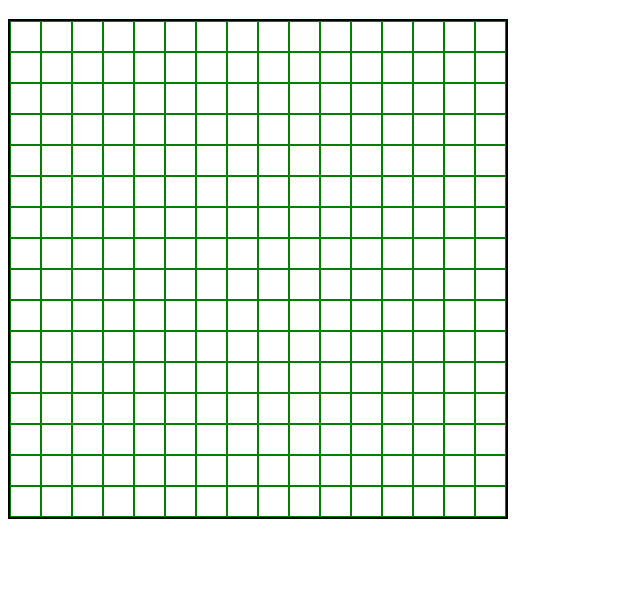
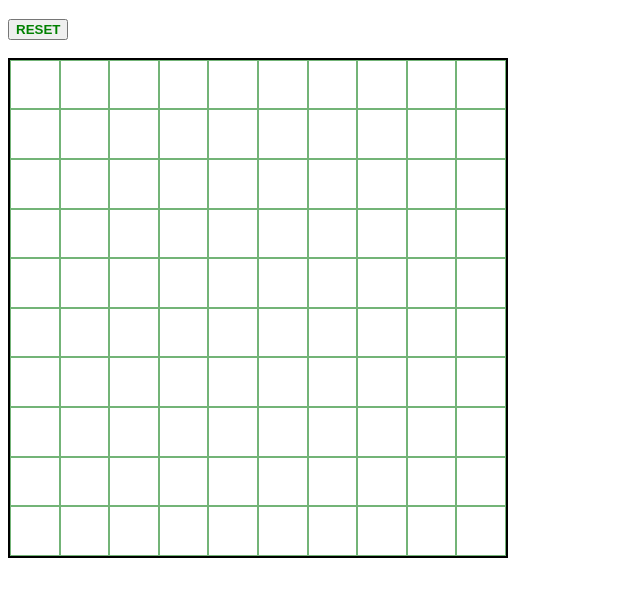
Before and after one commit to L3r05a/Etch-a-Sketch, a plain HTML site: page index.html in a window 1280 px wide. Shown: the part 61-658 px from the top of the page, without its empty margins (0-640 px from the left). Drawn offline with Linux system fonts and the light colour scheme.

Commit message:
Add hover and reset functionality

```diff
--- a/index.html
+++ b/index.html
@@ -11,7 +11,12 @@
 
     <h1>Hetch-a-Sketch</h1>
 
+    <button class="reset" type="button">RESET</button>
+<br><br>
+
     <div class="container"></div>
+
+
 
 </body>
 </html>
--- a/script.js
+++ b/script.js
@@ -1,16 +1,51 @@
 const container = document.querySelector('.container');
 
+const button = document.querySelector('button');
 
-for (let n = 0; n < 16; n++){
+let value =  10;
+
+function eAS(value){
+
+
+
+for (let n = 0; n < value; n++){
 
     const columns = document.createElement('div');
     columns.classList.add('column');
     container.appendChild(columns);
 
 
-    for (let n = 0; n < 16; n++) {
+
+    for (let n = 0; n < value; n++) {
         const rows = document.createElement('div');
         rows.classList.add('row');
         columns.appendChild(rows);
-        }
+        rows.addEventListener('mouseenter', () =>{
+            rows.style.backgroundColor = 'yellow'
+        })
+
+
+            button.addEventListener('click', () => {
+
+            rows.style.backgroundColor = 'white';
+
+
+    })
+        }}
 }
+
+eAS(value);
+
+
+
+        // button.addEventListener('click', () => {
+// reset
+// let newValue = prompt ('New Grid?', 16);
+// if (newValue >0 && newValue <100){
+//     value = 0;
+//     eAS(newValue);
+// } else {
+//     prompt ('too much, not enough');
+// }
+
+// })
--- a/style.css
+++ b/style.css
@@ -1,8 +1,6 @@
 html {
     box-sizing: border-box;
-
 }
-
 *,
 *::before,
 *::after{
@@ -10,7 +8,6 @@ html {
 }
 
 h1 {
-
     color:green;
 }
 
@@ -21,18 +18,24 @@ width: 500px;
 height: 500px;
 border: 2px solid black;
 
-
 }
 
 .column {
 flex: 1;
 display: flex;
 flex-direction: column;
+/* border: 1px solid red; */
 
 }
 
 .row {
 flex: 1;
-border: 1px solid green;
+border: 1px solid rgb(115, 180, 119);
 
 }
+
+.reset {
+    color: green;
+
+    font-weight: bold;
+}
```
